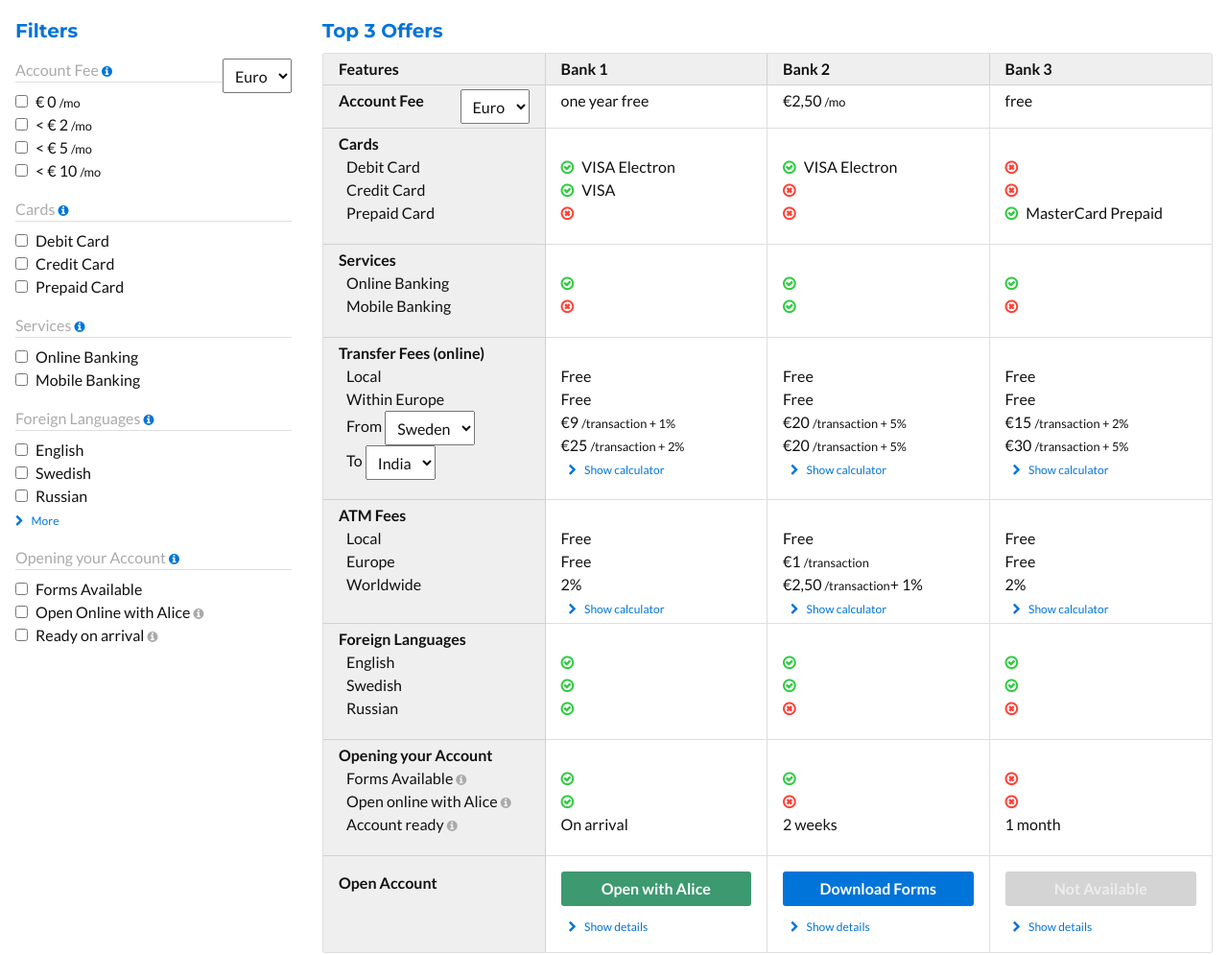
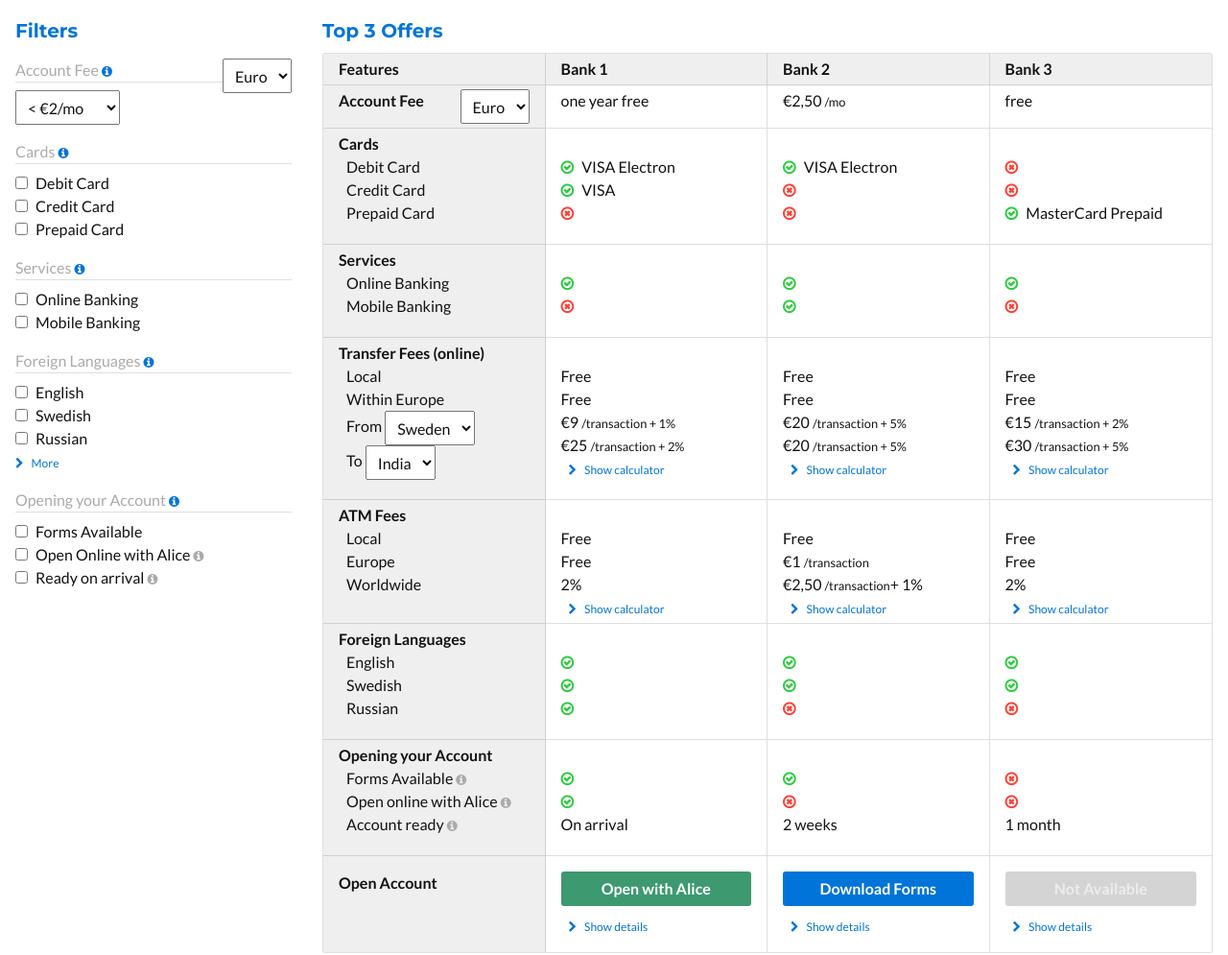
Before and after one commit to Dolmio/Alice, a plain HTML site: page public/comparison.html in a window 1280 px wide. Shown: the whole page at 96% size. Drawn offline with Linux system fonts and the light colour scheme.

Commit message:
change account fee filter to select

```diff
--- a/public/comparison.html
+++ b/public/comparison.html
@@ -33,22 +33,13 @@
                         </small>
                     </p>
                 </div>
-                <label for="fee0" class="block">
-                    <input type="checkbox" name="fee0" id="fee0" class="mr1">€ 0
-                    <small title="per month">/mo</small>
-                </label>
-                <label for="fee2" class="block">
-                    <input type="checkbox" name="fee2" id="fee2" class="mr1">&lt; € 2
-                    <small title="per month">/mo</small>
-                </label>
-                <label for="fee5" class="block">
-                    <input type="checkbox" name="fee5" id="fee5" class="mr1">&lt; € 5
-                    <small title="per month">/mo</small>
-                </label>
-                <label for="fee10" class="block">
-                    <input type="checkbox" name="fee10" id="fee10" class="mr1">&lt; € 10
-                    <small title="per month">/mo</small>
-                </label>
+                <select class="block">
+                    <option value="free">Free</option>
+                    <option selected="selected" value="&lt € 2/mo"> &lt €2/mo</option>
+                    <option value="&lt € 5/mo">&lt € 5/mo</option>
+                    <option value="&lt € 10/mo">&lt € 10/mo</option>
+                </select>
+
                 <p class="h4 mt2 mb1 gray border-bottom">Cards
                     <small>
                         <a class="blue" href="#"><i class="fa fa-info-circle"></i></a>
```
